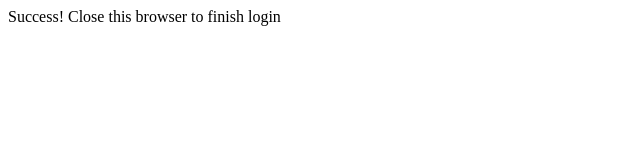
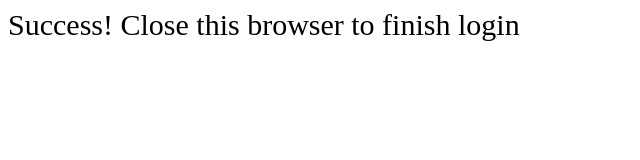
Before and after one commit to mike-ganz/sso_redirect_page, a plain HTML site: page index.html in a window 1280 px wide. Shown: the whole page, without its empty margins (0-640 px from the left). Drawn offline with Linux system fonts and the light colour scheme.

Commit message:
Update index.html

```diff
--- a/index.html
+++ b/index.html
@@ -2,6 +2,11 @@
 <html>
 <head>
     <title>Orderly Redirect Page</title>
+    <style>
+        body {
+            font-size: 30px;
+        }
+    </style>
     <script type="text/javascript">
         window.onload = function() {
             // 1. Extract code from URL
```
